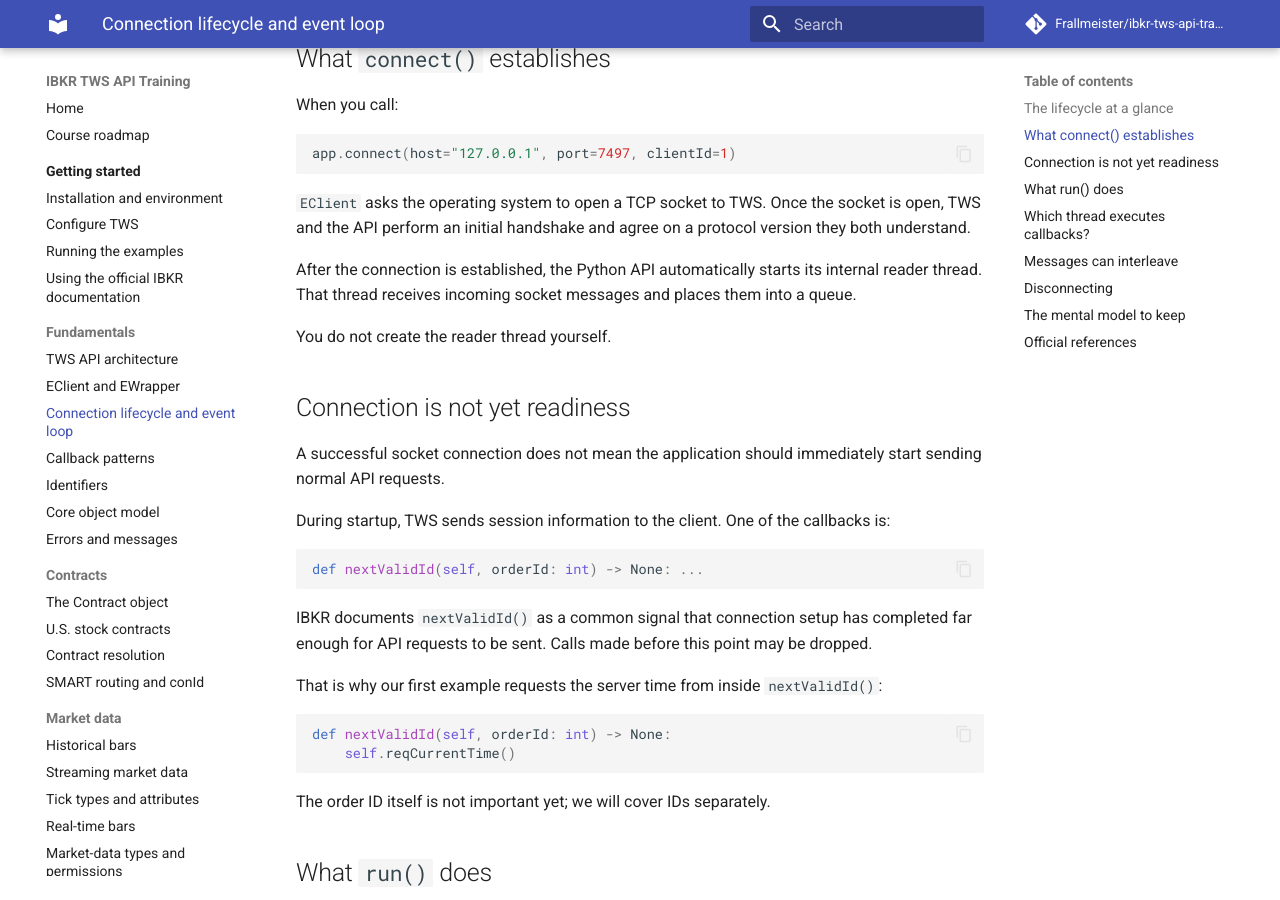
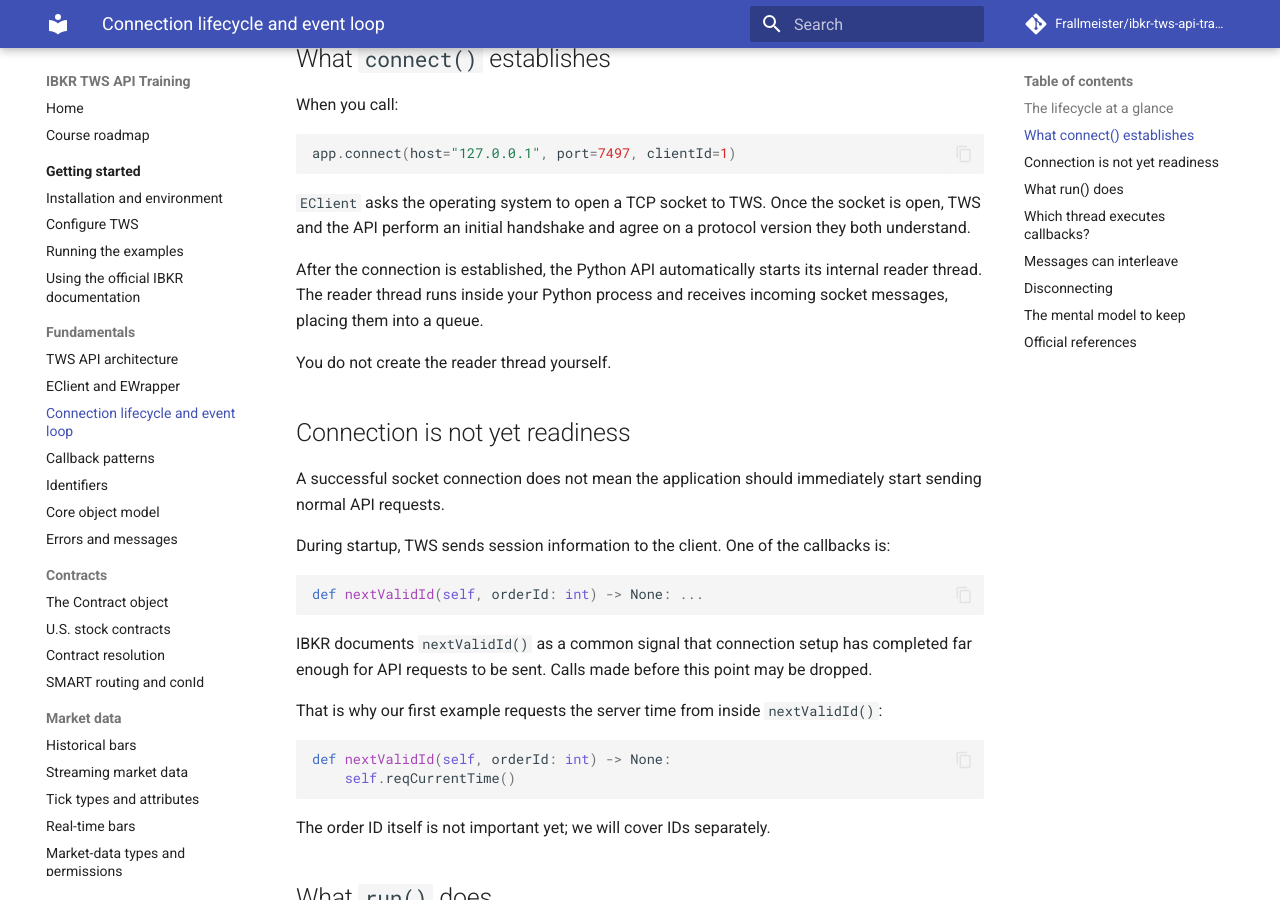
Before and after one commit to Frallmeister/ibkr-tws-api-training, an MkDocs documentation site: the page built from docs/fundamentals/connection-lifecycle.md, in a window 1280 px wide and 900 px high, scrolled down 1341 px. Built offline with MkDocs 1.6.1 and Material for MkDocs 9.7.7, drawn with Linux system fonts in a browser that asks for light colours; comment, search, counter and statistics services are not loaded.

Commit message:
docs: clarify reader thread location

```diff
--- a/docs/fundamentals/connection-lifecycle.md
+++ b/docs/fundamentals/connection-lifecycle.md
@@ -69,7 +69,7 @@
 
 `EClient` asks the operating system to open a TCP socket to TWS. Once the socket is open, TWS and the API perform an initial handshake and agree on a protocol version they both understand.
 
-After the connection is established, the Python API automatically starts its internal reader thread. That thread receives incoming socket messages and places them into a queue.
+After the connection is established, the Python API automatically starts its internal reader thread. The reader thread runs inside your Python process and receives incoming socket messages, placing them into a queue.
 
 You do not create the reader thread yourself.
 
```
